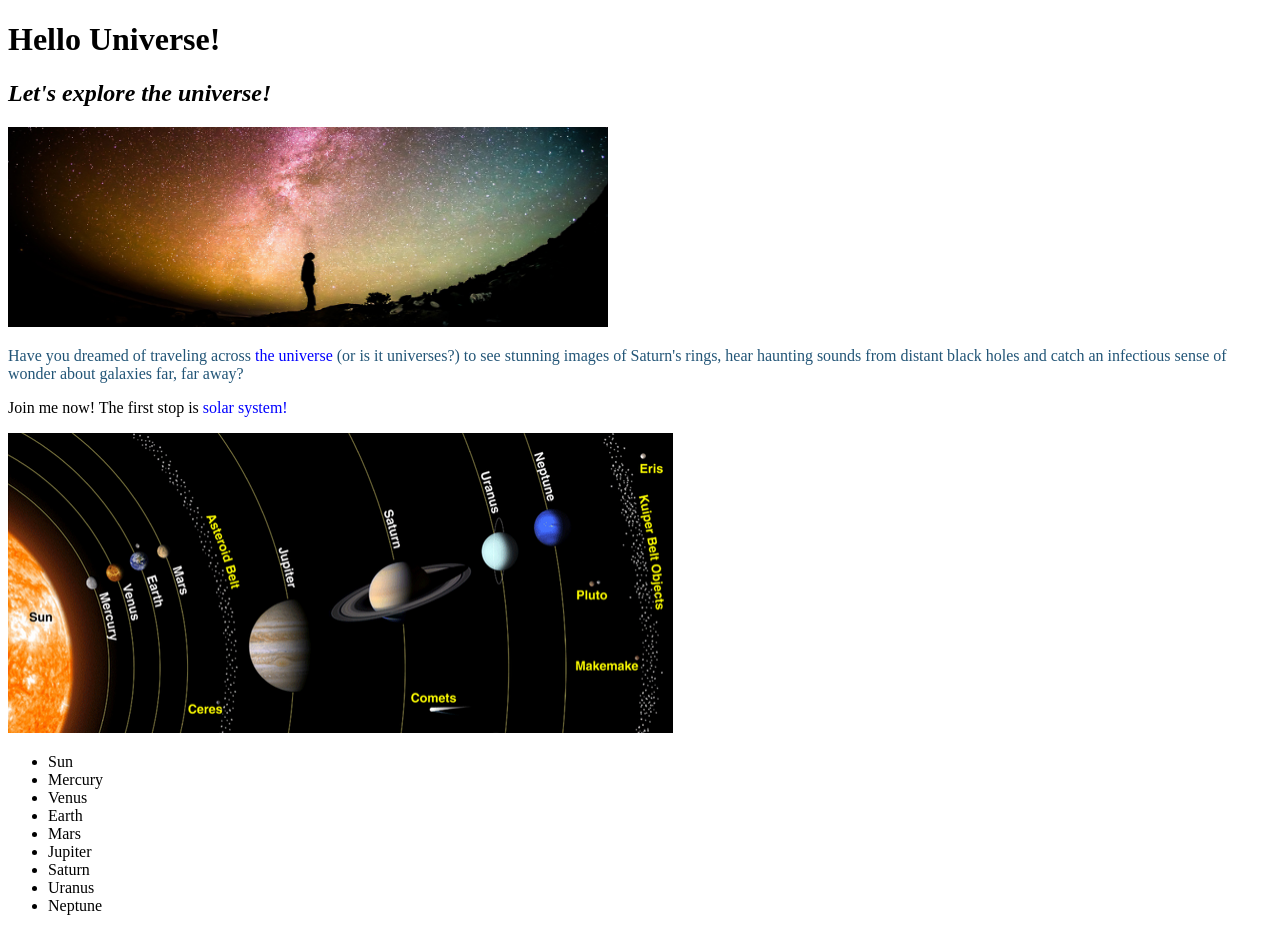
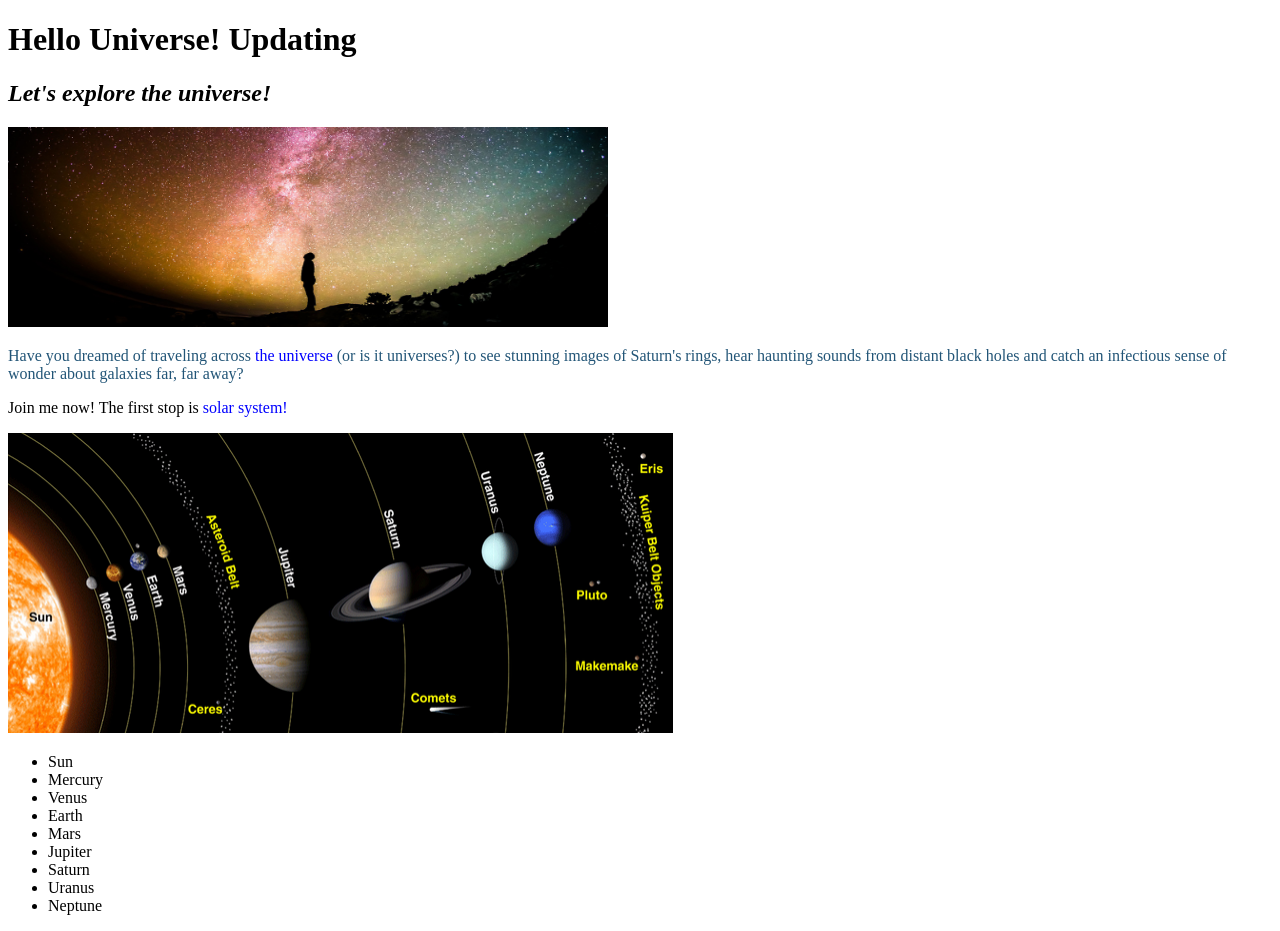
Before and after one commit to Jiajiaxiaohui/coding_course, a plain HTML site: page first_site/index.html in a window 1280 px wide. Drawn offline with Linux system fonts and the light colour scheme.

Commit message:
Updating title

```diff
--- a/first_site/index.html
+++ b/first_site/index.html
@@ -6,7 +6,7 @@
   <meta charset="utf-8">
 </head>
 <body>
-<h1> Hello Universe! </h1>
+<h1> Hello Universe! Updating</h1>
 <h2> <em> Let's explore the universe! </em> </h2>
 <img src="Hello universe.jpg" alt="man and universe" height="200" width="600">
     <p class="highlight"> Have you dreamed of traveling across <span style="color:blue"> the universe </span> (or is it universes?)
```
Also changed, not shown: 2 other files.
